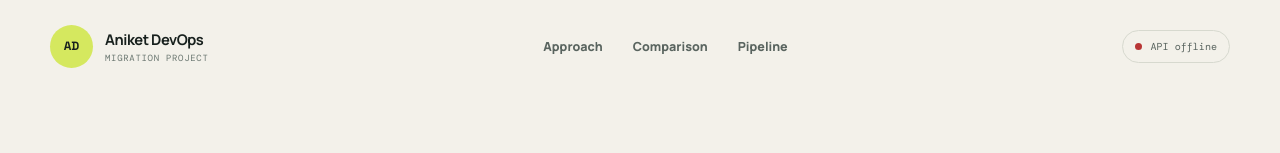
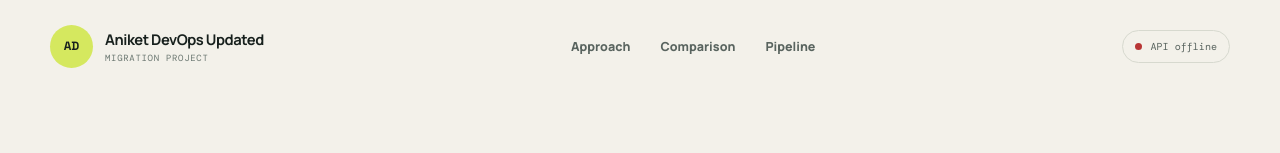
Before and after one commit to anikethulule/jenkins-to-github-actions-migration, a website: page public/index.html in a window 1280 px wide. Shown: the top 153 px of the page. Drawn offline with nearby package versions, Linux system fonts and the light colour scheme; no server answers.

Commit message:
Update index.html

```diff
--- a/public/index.html
+++ b/public/index.html
@@ -19,7 +19,7 @@
       <header class="topbar">
         <a class="brand" href="#top" aria-label="Aniket DevOps home">
           <span class="brand-mark" aria-hidden="true">AD</span>
-          <span><strong>Aniket DevOps</strong><small>Migration project</small></span>
+          <span><strong>Aniket DevOps Updated</strong><small>Migration project</small></span>
         </a>
 
         <nav aria-label="Primary navigation">
```
